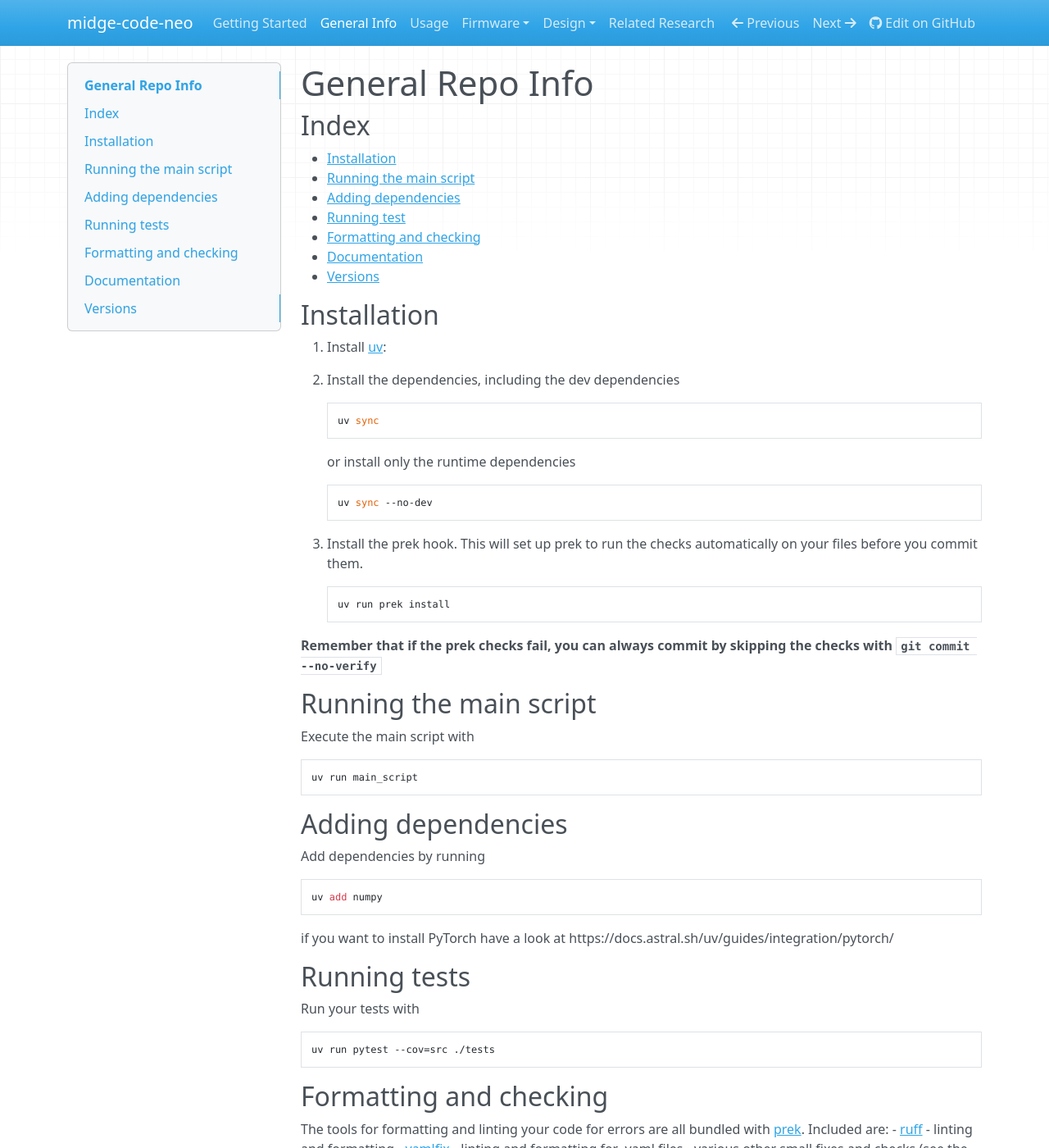
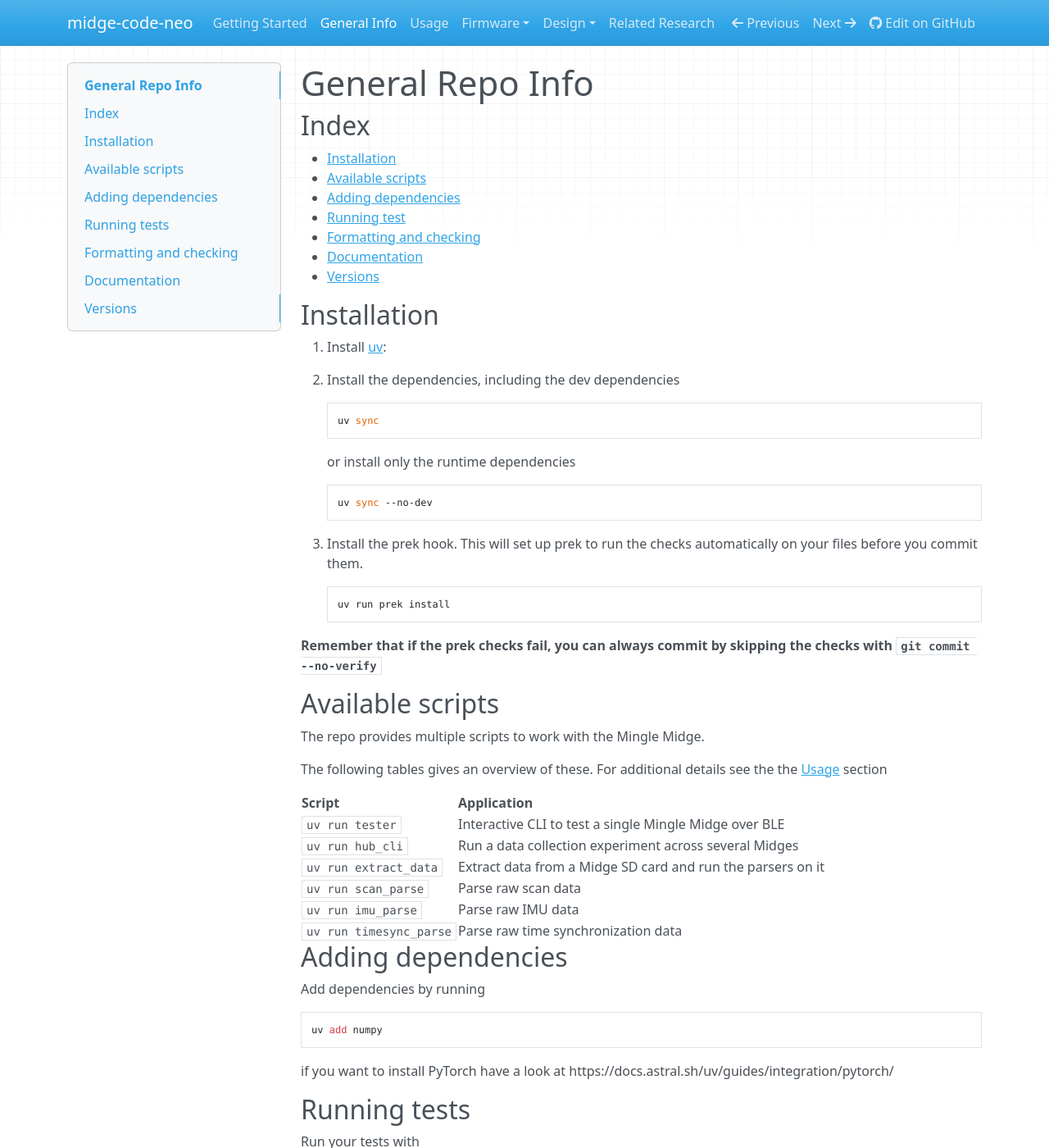
Before and after one commit to zkwinkle/midge-code-neo, an MkDocs documentation site: the page built from docs/general_info.md, in a window 1280 px wide and 1400 px high. Shown: the whole window at 82% size. Built offline with MkDocs 1.6.1, drawn with Linux system fonts in a browser that asks for light colours; nearby versions of some CDN libraries.

Commit message:
Rewrite "Running the script" section to be correct and informative of available scripts

````diff
--- a/docs/general_info.md
+++ b/docs/general_info.md
@@ -3,7 +3,7 @@
 ## Index
 
 - [Installation](#installation)
-- [Running the main script](#running-the-main-script)
+- [Available scripts](#available-scripts)
 - [Adding dependencies](#adding-dependencies)
 - [Running test](#running-tests)
 - [Formatting and checking](#formatting-and-checking)
@@ -34,13 +34,21 @@ This will set up prek to run the checks automatically on your files before you c
 
   **Remember that if the prek checks fail, you can always commit by skipping the checks with `git commit --no-verify`**
 
-## Running the main script
+## Available scripts
 
-Execute the main script with
+The repo provides multiple scripts to work with the Mingle Midge.
 
-```bash
-uv run main_script
-```
+The following tables gives an overview of these.
+For additional details see the the [Usage](usage/data_collection.md) section
+
+| Script | Application |
+| ------ | ----------- |
+| `uv run tester` | Interactive CLI to test a single Mingle Midge over BLE |
+| `uv run hub_cli` | Run a data collection experiment across several Midges |
+| `uv run extract_data` | Extract data from a Midge SD card and run the parsers on it |
+| `uv run scan_parse` | Parse raw scan data |
+| `uv run imu_parse` | Parse raw IMU data |
+| `uv run timesync_parse` | Parse raw time synchronization data |
 
 ## Adding dependencies
 
````
